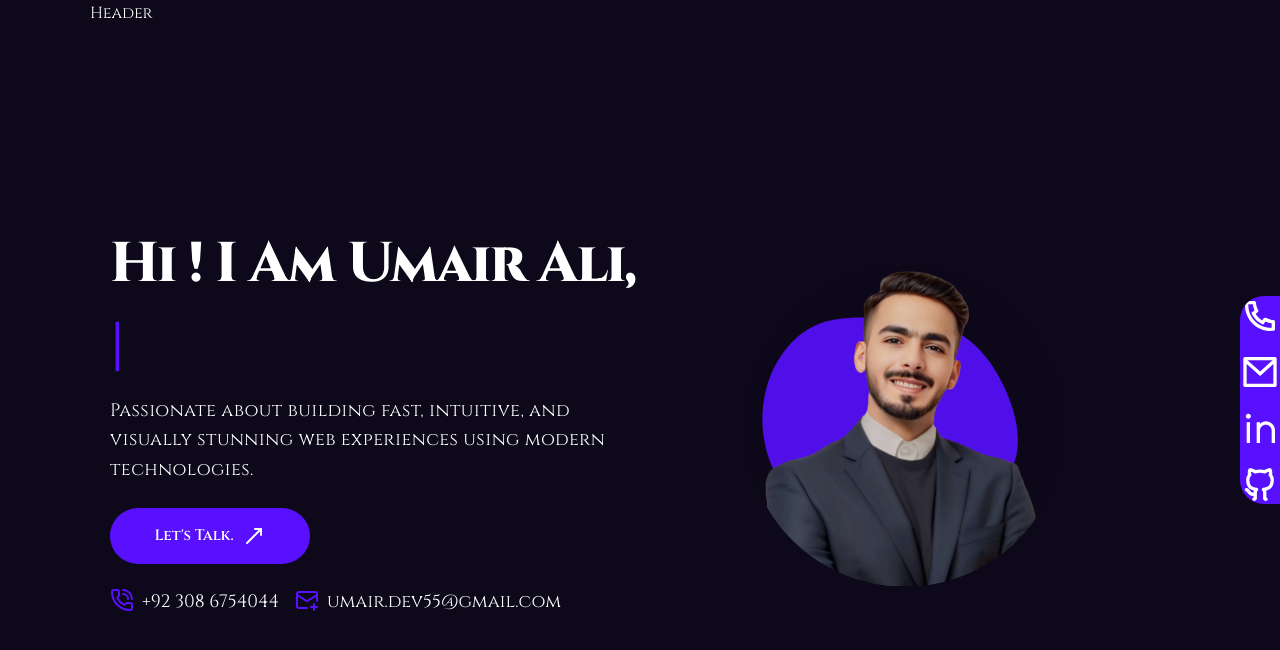
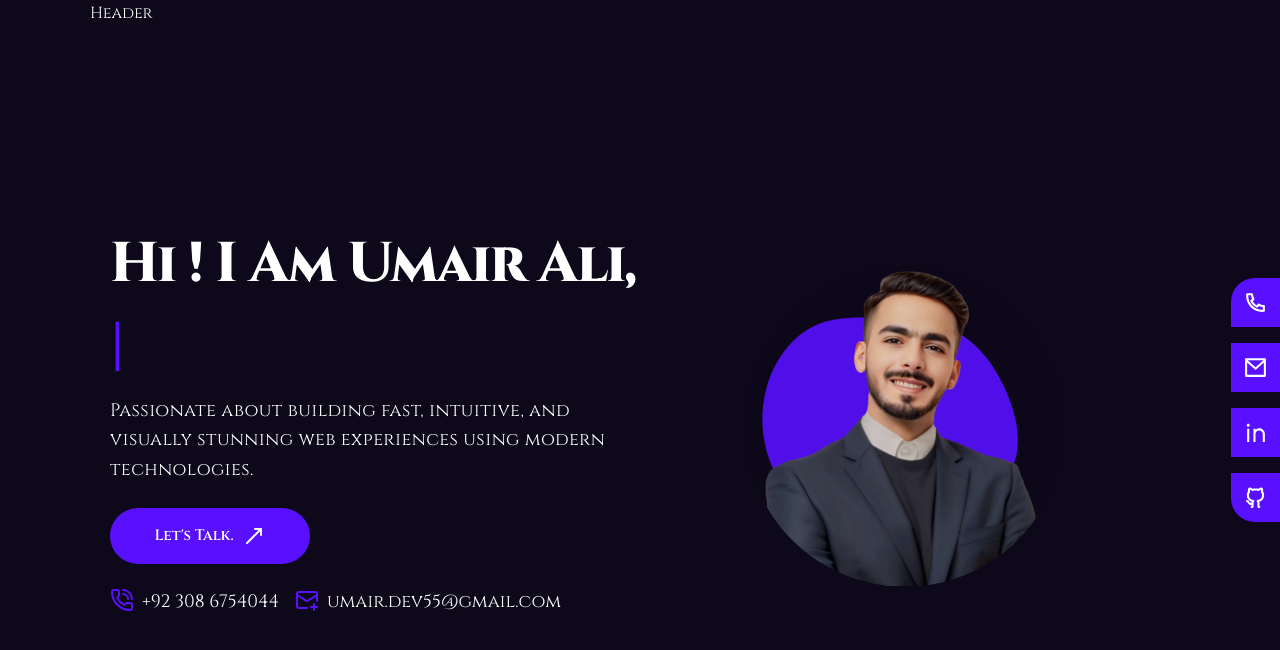
Before and after one commit to Umair-dev55/umair-ali-dev, a Next.js app: page / in a window 1280 px wide. Shown: the top 650 px of the page. Built offline with nearby package versions, Linux system fonts and the light colour scheme.

Commit message:
bug fixes

```diff
--- a/src/app/(Pages)/page.js
+++ b/src/app/(Pages)/page.js
@@ -67,8 +67,8 @@ const Home = () => {
             {/* Socials */}
             <div className="md:absolute top-1/2 right-0 transform -translate-y-1/2">
               <Socials
-                containerStyles="flex gap-4 md:flex-col justify-center md:rounded-l-3xl md:bg-accent"
-                iconStyles=""
+                containerStyles="flex gap-4 md:flex-col justify-center md:rounded-l-3xl "
+                iconStyles="p-3 md:bg-accent"
               />
             </div>
           </div>
--- a/src/app/Components/Socials.jsx
+++ b/src/app/Components/Socials.jsx
@@ -42,7 +42,7 @@ const Socials = ({ containerStyles = "", iconStyles = "" }) => {
             target="_blank"
             className={`${iconStyles}`}
           >
-            <Icon size={40} />
+            <Icon size={25} />
           </Link>
         );
       })}
```
